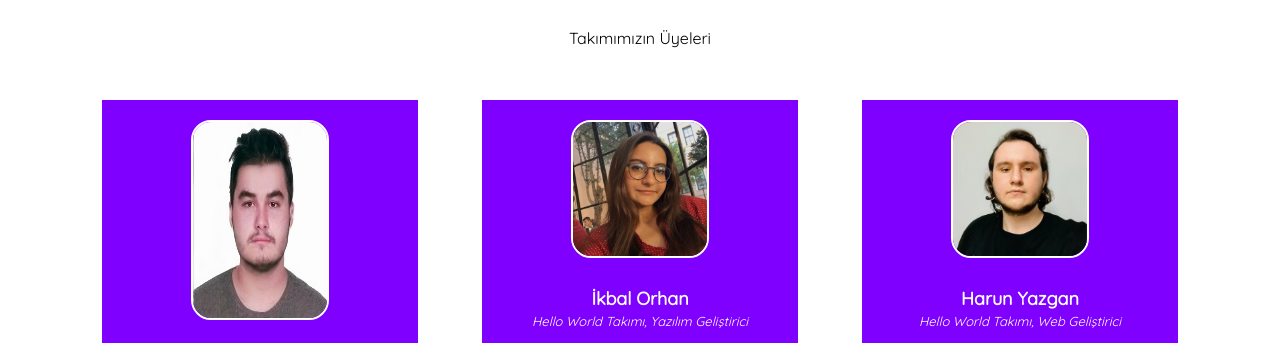
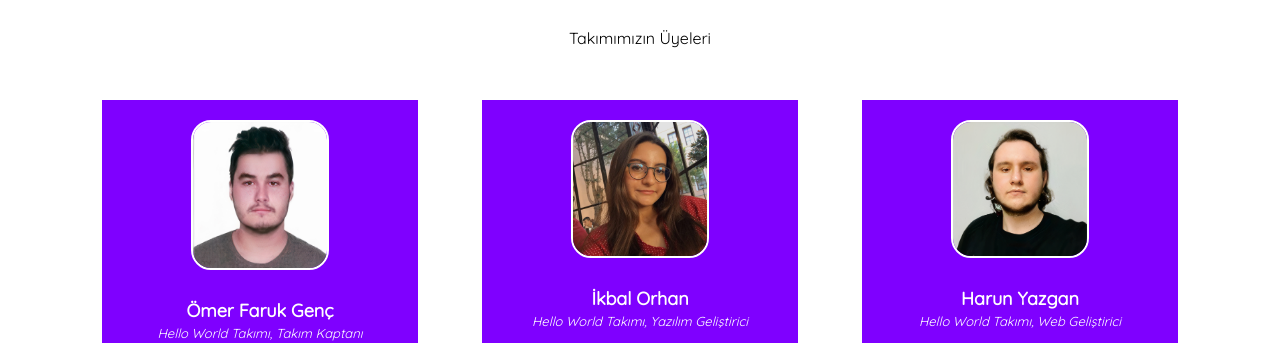
Before and after one commit to H00wb/SITE-PROJESI, a plain HTML site: page portfolio-details-hello-world-tr.html in a window 1280 px wide. Shown: the part 1229-1572 px from the top of the page. Drawn offline with Linux system fonts and the light colour scheme.

Commit message:
ömer resmi düzenlendi

```diff
--- a/portfolio-details-hello-world-tr.html
+++ b/portfolio-details-hello-world-tr.html
@@ -146,7 +146,7 @@
       <div class="row">
         <div class="col-lg-4 col-md-6 d-flex align-items-stretch">
           <div class="member">
-            <img src="assets/img/omer.jpg" width="200px" height="200px" alt="">
+            <img src="assets/img/omer.jpg" width="150px" height="150px" alt="">
             <h4>Ömer Faruk Genç</h4>
             <span>Hello World Takımı, Takım Kaptanı</span>
             <div class="social">
```
